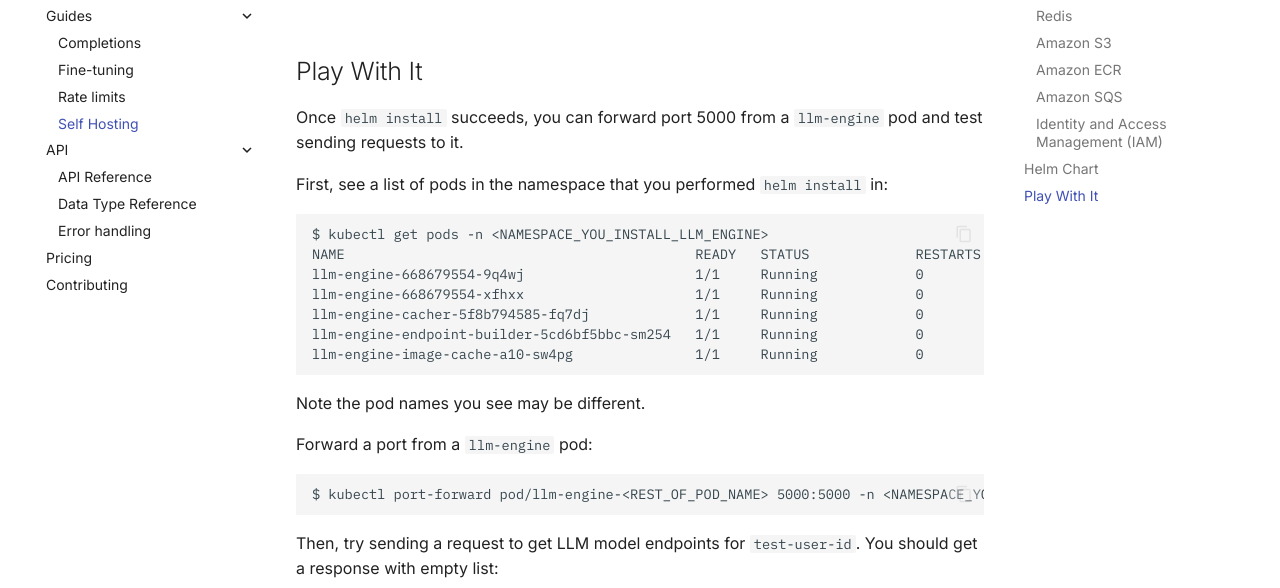
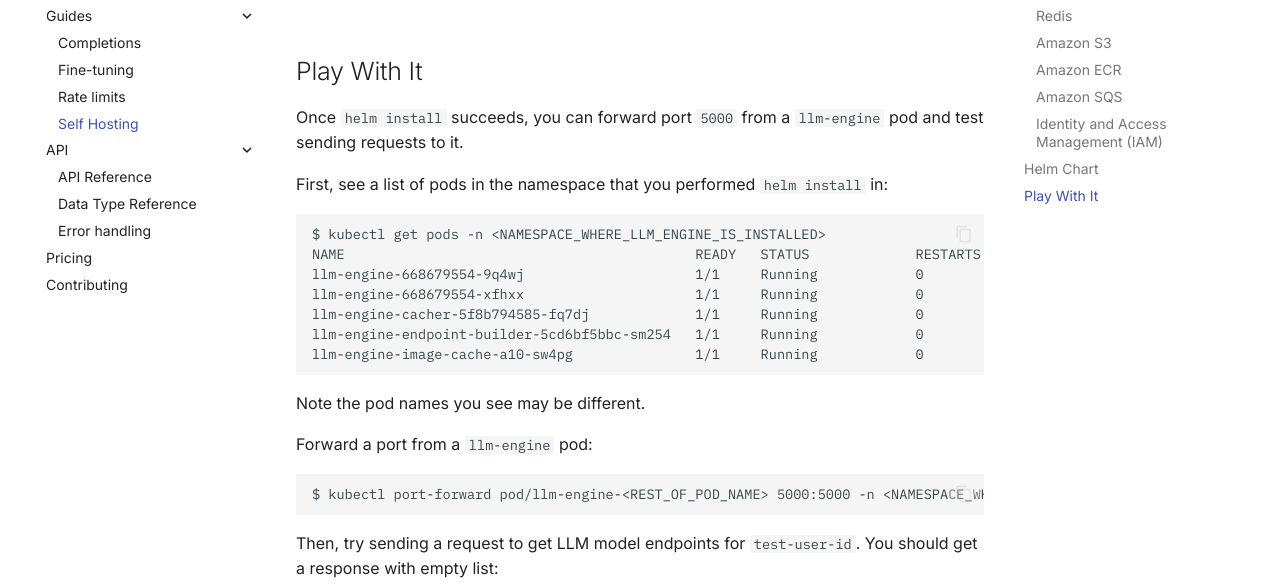
Before and after one commit to scaleapi/llm-engine, an MkDocs documentation site: the page built from docs/guides/self_hosting.md, in a window 1280 px wide and 900 px high, scrolled down 5811 px. Shown: the part 173-761 px from the top of the window. Built offline with MkDocs 1.6.1 and Material for MkDocs 9.7.7, drawn with Linux system fonts in a browser that asks for light colours; comment, search, counter and statistics services are not loaded; some of the changed lines change nothing that is shown.

Commit message:
- 5000 ->  - NAMESPACE_YOU_INSTALL_LLM_ENGINE -> NAMESPACE_WHERE_LLM_ENGINE_IS_INSTALLED

````diff
--- a/docs/guides/self_hosting.md
+++ b/docs/guides/self_hosting.md
@@ -117,11 +117,11 @@
 | config.values.datadog_trace_enabled | Whether to enable datadog tracing, datadog must be installed in the cluster | No |
 
 ## Play With It
-Once `helm install` succeeds, you can forward port 5000 from a `llm-engine` pod and test sending requests to it.
+Once `helm install` succeeds, you can forward port `5000` from a `llm-engine` pod and test sending requests to it.
 
 First, see a list of pods in the namespace that you performed `helm install` in:
 ```
-$ kubectl get pods -n <NAMESPACE_YOU_INSTALL_LLM_ENGINE>
+$ kubectl get pods -n <NAMESPACE_WHERE_LLM_ENGINE_IS_INSTALLED>
 NAME                                           READY   STATUS             RESTARTS      AGE
 llm-engine-668679554-9q4wj                     1/1     Running            0             18m
 llm-engine-668679554-xfhxx                     1/1     Running            0             18m
@@ -133,7 +133,7 @@
 
 Forward a port from a `llm-engine` pod:
 ```
-$ kubectl port-forward pod/llm-engine-<REST_OF_POD_NAME> 5000:5000 -n <NAMESPACE_YOU_INSTALL_LLM_ENGINE>
+$ kubectl port-forward pod/llm-engine-<REST_OF_POD_NAME> 5000:5000 -n <NAMESPACE_WHERE_LLM_ENGINE_IS_INSTALLED>
 ```
 
 Then, try sending a request to get LLM model endpoints for `test-user-id`. You should get a response with empty list:
````
